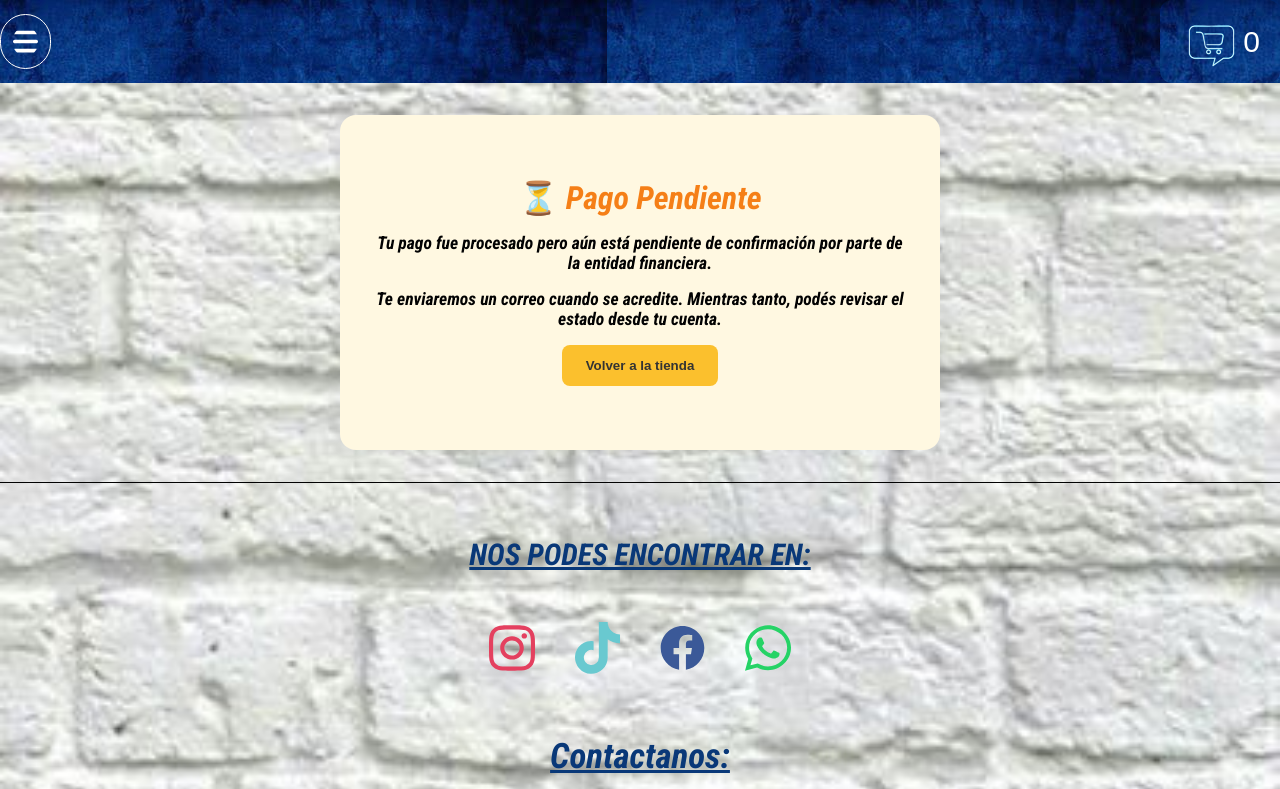
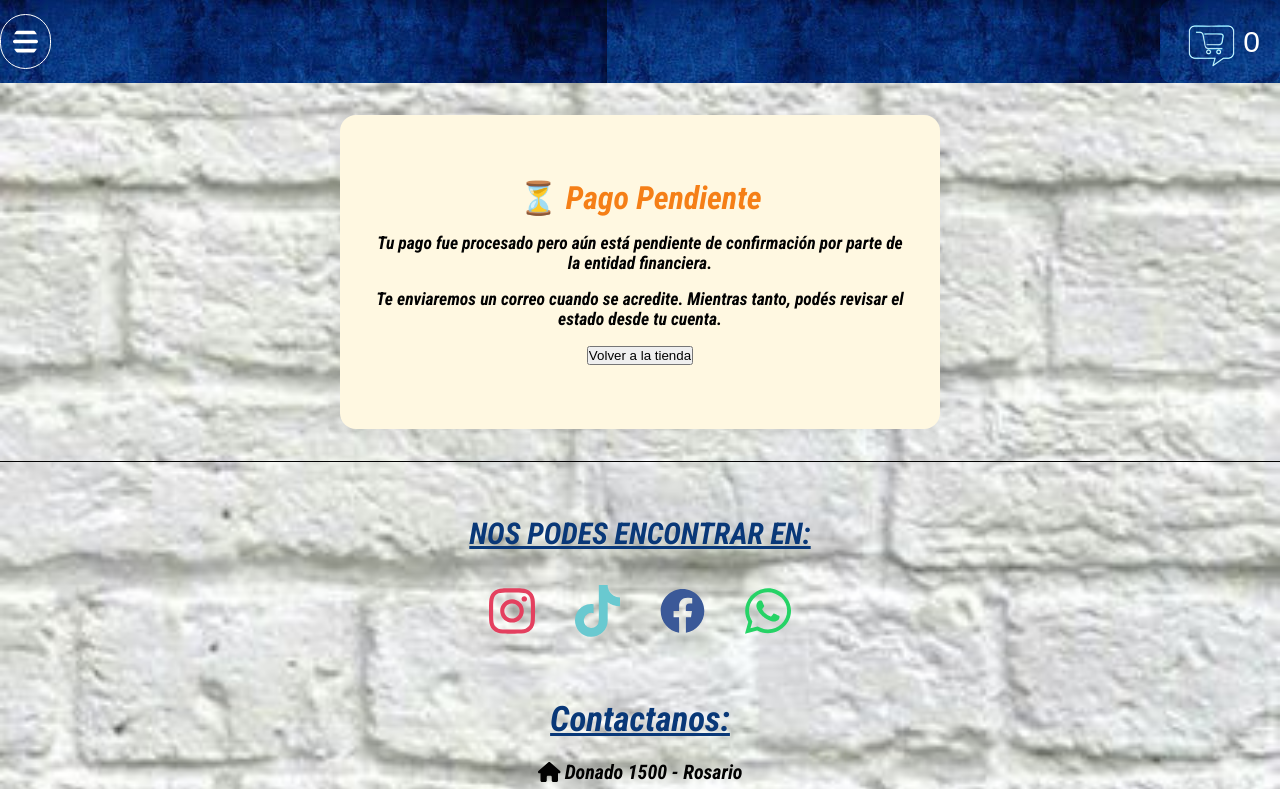
Before and after one commit to Nikias-Tacain/DealDress, a Next.js app: page /tienda/order/pending in a window 1280 px wide. Shown: the top 789 px of the page. Built offline with nearby package versions, Linux system fonts and the light colour scheme.

Commit message:
debugging solucionado

```diff
--- a/src/app/tienda/order/pending/pending.module.css
+++ b/src/app/tienda/order/pending/pending.module.css
@@ -8,17 +8,17 @@
   box-shadow: 0 0 20px rgba(0, 0, 0, 0.1);
 }
 
-h1 {
+.wrapper h1 {
   color: #f57f17;
   margin-bottom: 1rem;
 }
 
-p {
+.wrapper p {
   font-size: 1.1rem;
   margin-bottom: 1rem;
 }
 
-.boton {
+.wrapper boton {
   background-color: #fbc02d;
   border: none;
   color: #333;
@@ -29,6 +29,6 @@ p {
   transition: background-color 0.3s ease;
 }
 
-.boton:hover {
+.wrapper boton:hover {
   background-color: #f9a825;
 }
--- a/src/app/tienda/order/success/page.jsx
+++ b/src/app/tienda/order/success/page.jsx
@@ -1,6 +1,6 @@
 'use client';
 import { useEffect } from 'react';
-import { useCarrito } from '@/components/CarritoContext';
+import { useCarrito } from '../../components/CarritoContext';
 import { useRouter } from 'next/navigation';
 import styles from './success.module.css';
 
```
